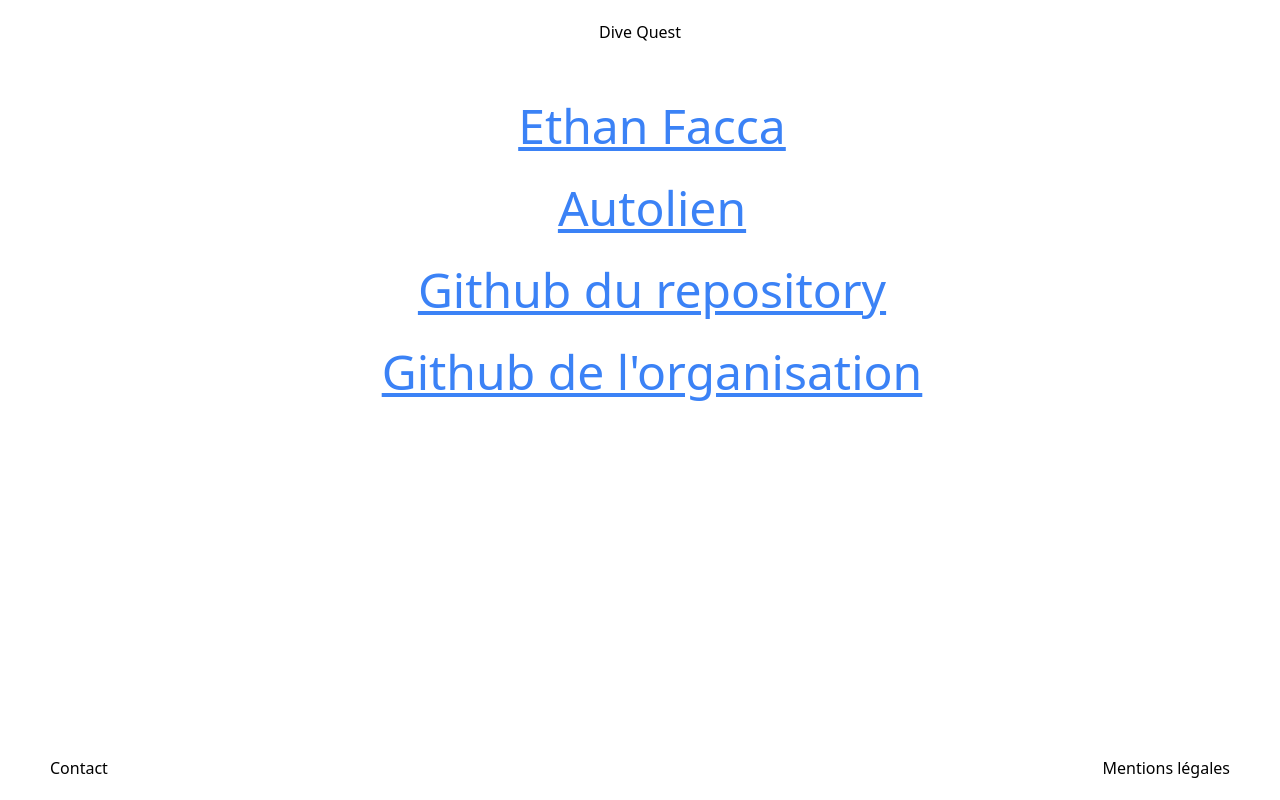
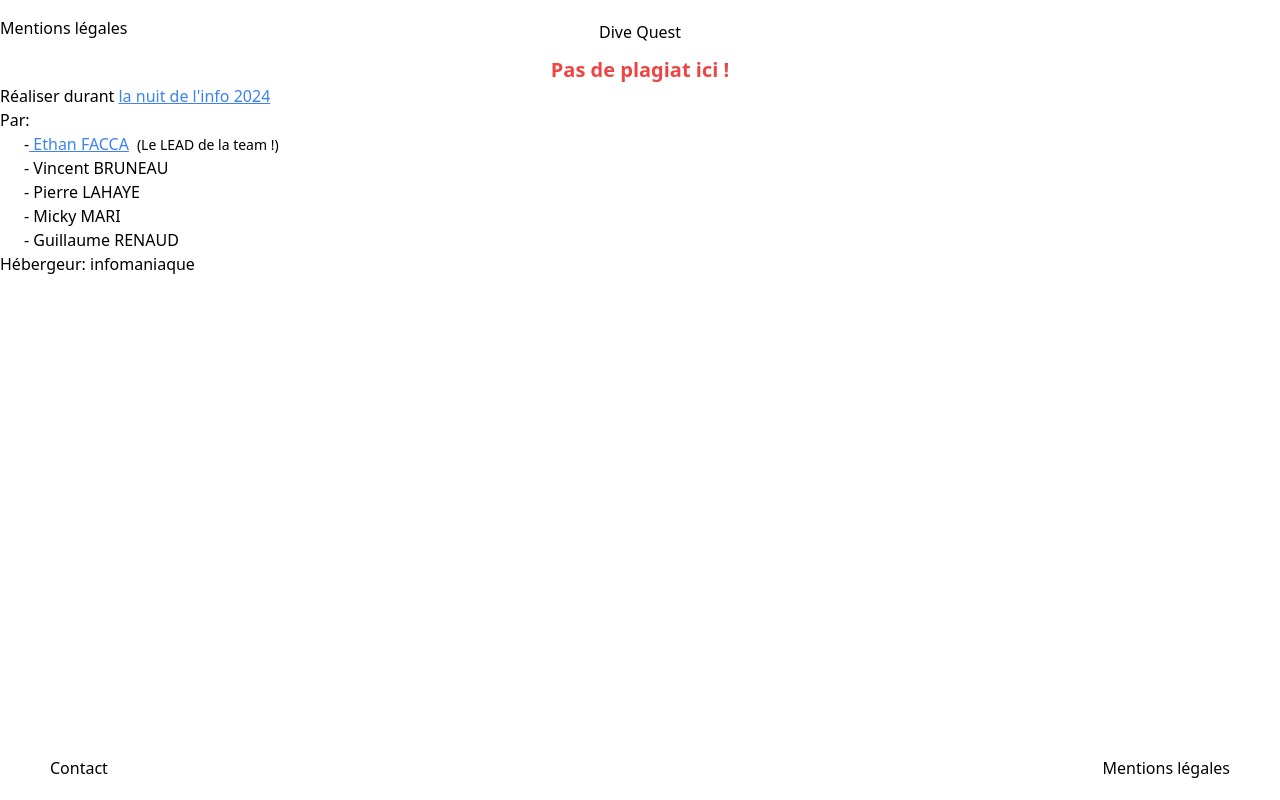
Before and after one commit to les-optimciens-du-web/divequest, a Nuxt app: page /contact in a window 1280 px wide. Built offline with nearby package versions, Linux system fonts and the light colour scheme.

Commit message:
pages/contact.vue pages/mentions-legales.vue switch entre contact en mensions légales

```diff
--- a/pages/contact.vue
+++ b/pages/contact.vue
@@ -1,34 +1,53 @@
-<script setup lang="ts">
-</script>
+<script setup lang="ts"></script>
 
 <template>
-    <div class="h-20"></div>
-  <p class="ml-6"> <a href="https://untypequicode.fr/"
-        target="_blank"
-    class="text-blue-500 underline">Ethan Facca</a> </p>
-      <p class="ml-6"><a href="https://divequest.untypequicode.fr/contact"
-         target="_blank"
-         class="text-blue-500 underline"> Autolien </a></p>
-      <p class="ml-6"><a href="https://github.com/les-optimciens-du-web/divequest"
-                         target="_blank"
-                         class="text-blue-500 underline"> Github du repository </a></p>
-      <p class="ml-6"><a href="https://github.com/les-optimciens-du-web"
-                         target="_blank"
-                         class="text-blue-500 underline"> Github de l'organisation </a></p>
-
+    <h1 class="mt-4">Mentions légales</h1>
+    <p class="text-center text-xl font-bold text-red-500 mt-4">
+        Pas de plagiat ici !
+    </p>
+    <h2>
+        Réaliser durant
+        <a
+            href="https://www.nuitdelinfo.com/"
+            target="_blank"
+            class="text-blue-500 underline"
+        >
+            la nuit de l'info 2024
+        </a>
+    </h2>
+    <h3>
+        Par:
+        <p class="ml-6">
+            -<a
+                href="https://untypequicode.fr/"
+                target="_blank"
+                class="text-blue-500 underline"
+            >
+                Ethan FACCA</a
+            >
+            <span class="text-sm ml-2">(Le LEAD de la team !)</span>
+        </p>
+        <p class="ml-6">
+            - Vincent BRUNEAU
+            <span class="text-sm ml-2"></span>
+        </p>
+        <p class="ml-6">
+            - Pierre LAHAYE
+            <span class="text-sm ml-2"></span>
+        </p>
+        <p class="ml-6">
+            - Micky MARI
+            <span class="text-sm ml-2"></span>
+        </p>
+        <p class="ml-6">
+            - Guillaume RENAUD
+            <NuxtLink class="ml-16" to="/game"
+                ><span style="color: white">Game</span></NuxtLink
+            >
+            <span class="text-sm ml-2"></span>
+        </p>
+    </h3>
+    <h4>Hébergeur: infomaniaque</h4>
 </template>
 
-<style scoped>
-p{
-  align-self: center;
-  margin-top: 10px;
-  margin-bottom: 10px;
-  align-items: center;
-  align-content: center;
-  justify-content: center;
-  text-align: center;
-  font-size: 3em;
-
-}
-
-</style>
+<script></script>
--- a/pages/mentions-legales.vue
+++ b/pages/mentions-legales.vue
@@ -1,51 +1,53 @@
-<script setup lang="ts">
-</script>
+<script setup lang="ts"></script>
 
 <template>
-    <h1 class="mt-4">Mentions légales</h1>
-    <p class="text-center text-xl font-bold text-red-500 mt-4">
-        Pas de plagiat ici !
+    <div class="h-20"></div>
+    <p class="ml-6">
+        <a
+            href="https://untypequicode.fr/"
+            target="_blank"
+            class="text-blue-500 underline"
+            >Ethan Facca</a
+        >
     </p>
-    <h2>
-        Réaliser durant
+    <p class="ml-6">
         <a
-            href="https://www.nuitdelinfo.com/"
+            href="https://divequest.untypequicode.fr/contact"
             target="_blank"
             class="text-blue-500 underline"
         >
-            la nuit de l'info 2024
+            Autolien
         </a>
-    </h2>
-    <h3>
-        Par:
+    </p>
     <p class="ml-6">
-            -<a
-                href="https://untypequicode.fr/"
+        <a
+            href="https://github.com/les-optimciens-du-web/divequest"
             target="_blank"
             class="text-blue-500 underline"
         >
-                Ethan FACCA</a
-            >
-            <span class="text-sm ml-2">(Le LEAD de la team !)</span>
+            Github du repository
+        </a>
     </p>
     <p class="ml-6">
-            - Vincent BRUNEAU
-            <span class="text-sm ml-2"></span>
+        <a
+            href="https://github.com/les-optimciens-du-web"
+            target="_blank"
+            class="text-blue-500 underline"
+        >
+            Github de l'organisation
+        </a>
     </p>
-        <p class="ml-6">
-            - Pierre LAHAYE
-            <span class="text-sm ml-2"></span>
-        </p>
-        <p class="ml-6">
-            - Micky MARI
-            <span class="text-sm ml-2"></span>
-        </p>
-        <p class="ml-6">
-            - Guillaume RENAUD                <NuxtLink class="ml-16" to="/game"><span style="color: white">Game</span></NuxtLink>
-            <span class="text-sm ml-2"></span>
-        </p>
-    </h3>
-    <h4>Hébergeur: infomaniaque</h4>
 </template>
 
-<script></script>
+<style scoped>
+p {
+    align-self: center;
+    margin-top: 10px;
+    margin-bottom: 10px;
+    align-items: center;
+    align-content: center;
+    justify-content: center;
+    text-align: center;
+    font-size: 3em;
+}
+</style>
```
Lines whose indentation alone changed are shown as unchanged.
